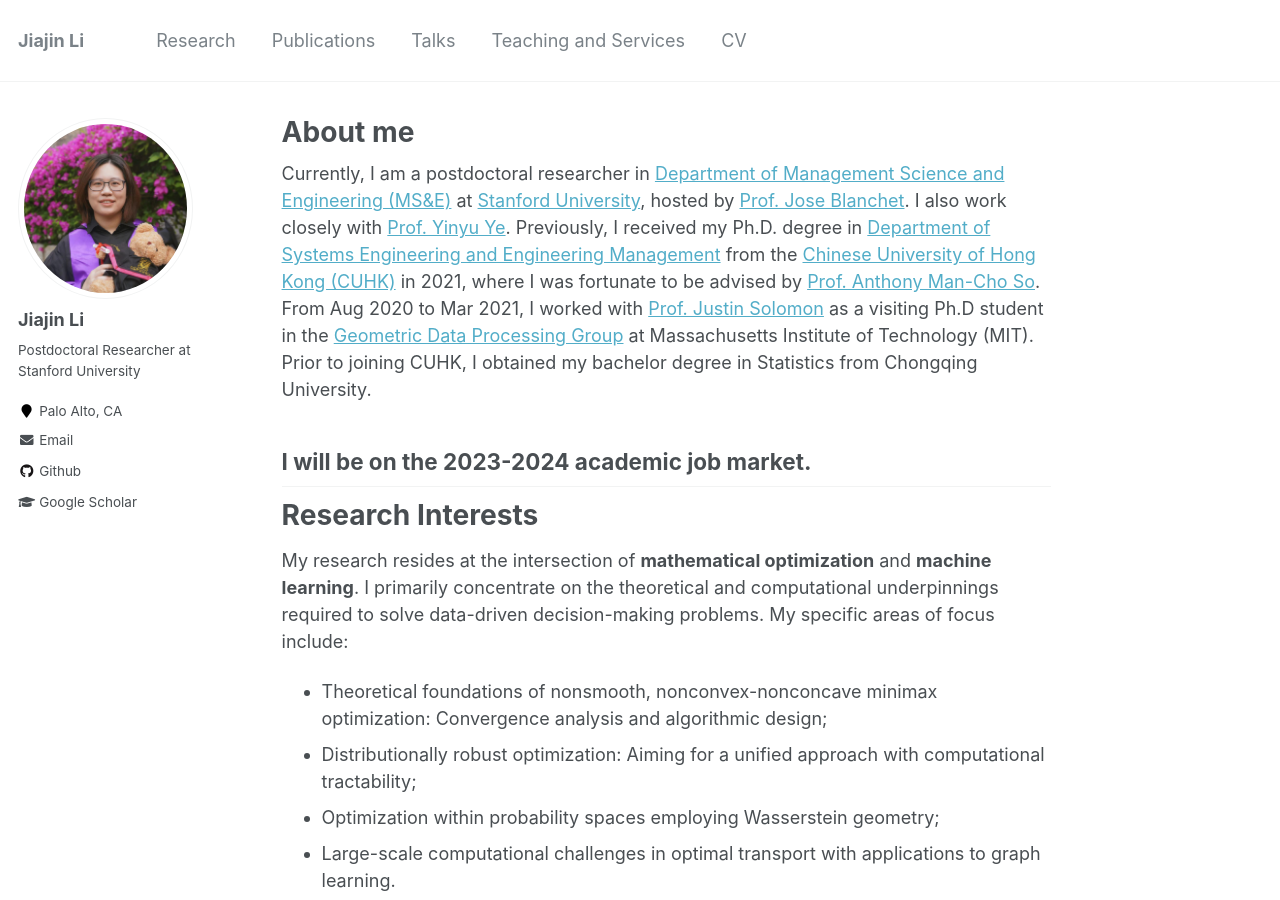
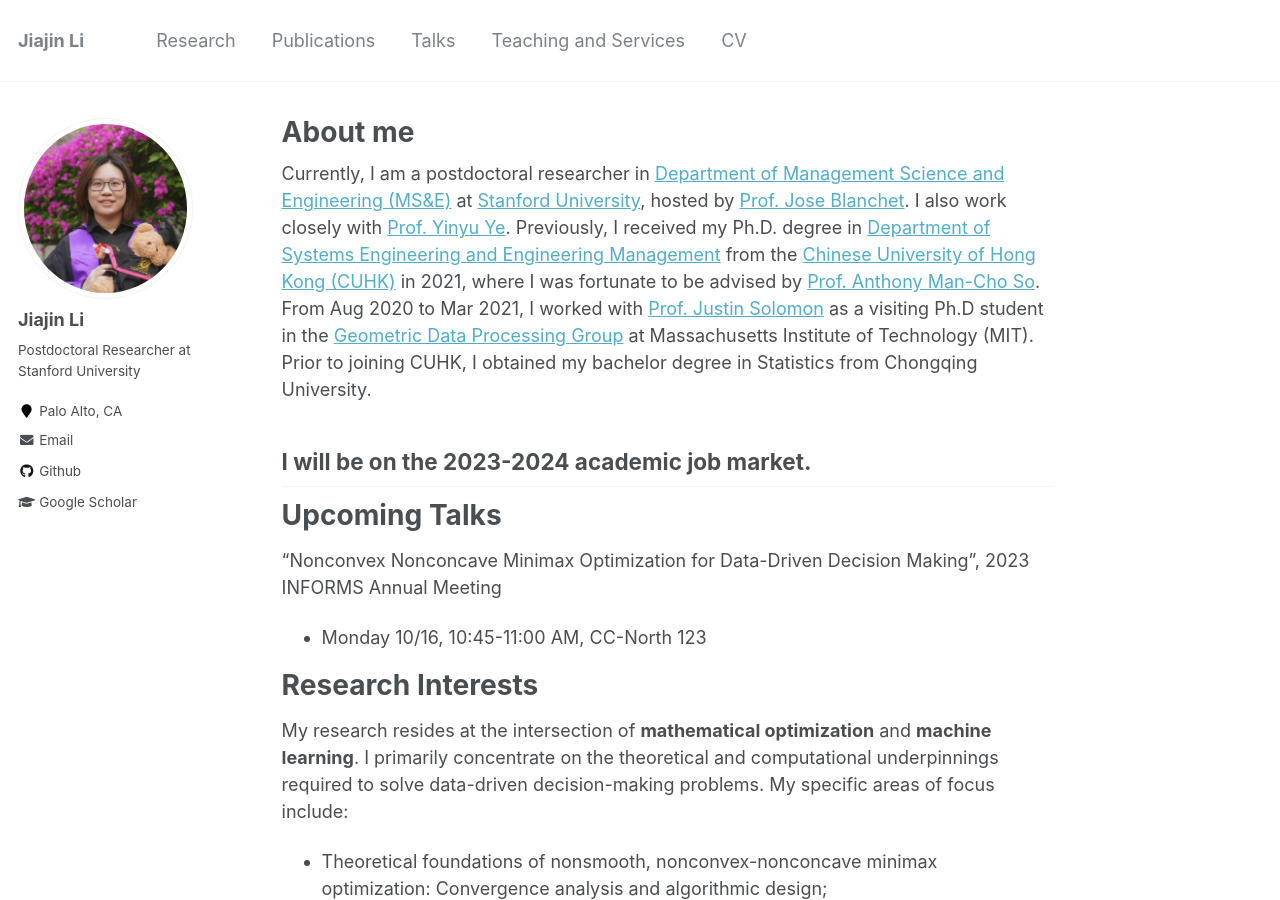
Before and after one commit to gerrili1996/gerrili1996.github.io, a Jekyll site: the page built from _pages/about.md, in a window 1280 px wide and 900 px high. Built offline with Jekyll 4.4.1, drawn with Linux system fonts in a browser that asks for light colours.

Commit message:
update talk

```diff
--- a/_pages/about.md
+++ b/_pages/about.md
@@ -16,6 +16,10 @@ Currently, I am a postdoctoral researcher in [Department of Management Science a
 ## I will be on the 2023-2024 academic job market.
 
 
+# Upcoming Talks
+"Nonconvex Nonconcave Minimax Optimization for Data-Driven Decision Making", 2023 INFORMS Annual Meeting
+
+- Monday 10/16, 10:45-11:00 AM, CC-North 123
 
 # Research Interests
 
```
